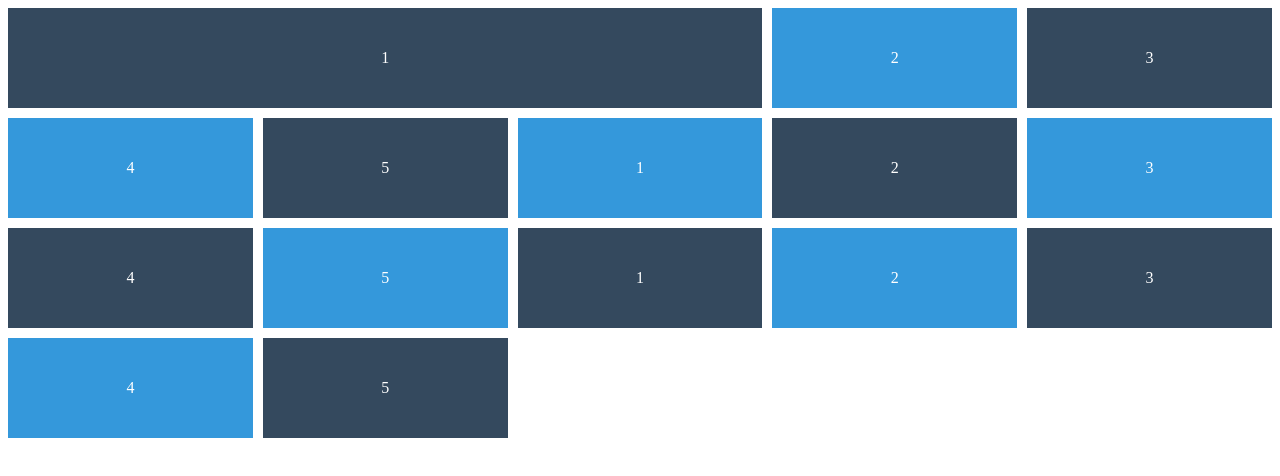
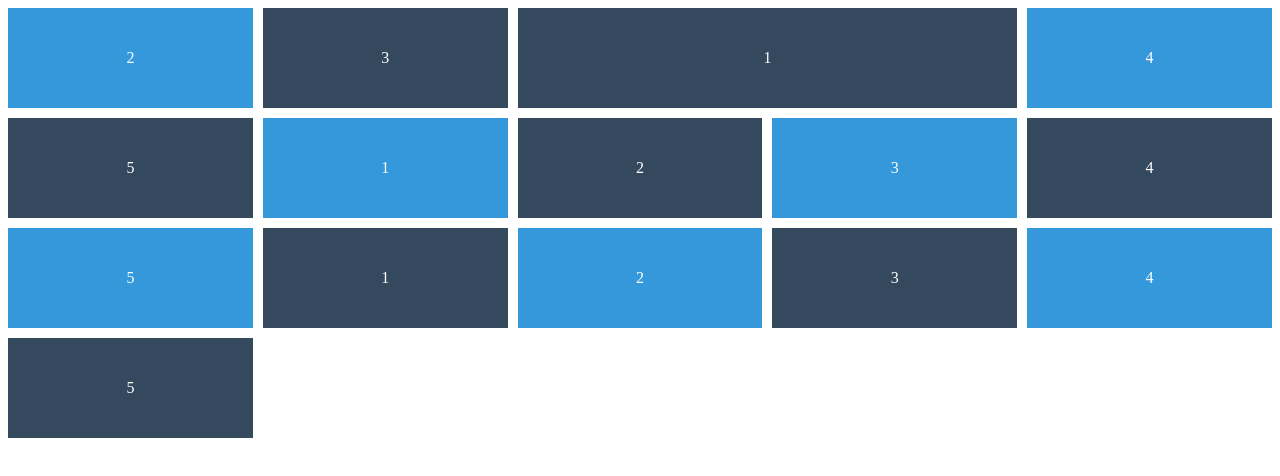
Before and after one commit to mina-raina-choi/css-master, a plain HTML site: page grid.html in a window 1280 px wide. Drawn offline with Linux system fonts and the light colour scheme.

Commit message:
Line Naming

```diff
--- a/grid.html
+++ b/grid.html
@@ -24,7 +24,9 @@
             display: grid;
             grid-gap: 10px;
             grid-auto-rows: 100px;
-            grid-template-columns: repeat(5, 1fr);
+            /* grid-template-columns: repeat(5, 1fr);  */
+            grid-auto-flow: row dense;
+            grid-template-columns: [first-line] 1fr [awesome-line] 1fr [sexy-line] 1fr [nico-line] 1fr [lynn-line] 1fr [last-line];
         }
 
         .box {
@@ -45,8 +47,11 @@
 
         .box:first-child {
             /* grid-column: 1 / 3; */
-            grid-column-start: 1;
-            grid-column-end: 4;
+            /* grid-column-start: 1;
+            grid-column-end: -1; */
+            grid-column-start: sexy-line;
+            grid-column-end: lynn-line;
+
         }
 
     </style>
```
Also changed, not shown: README.md.
